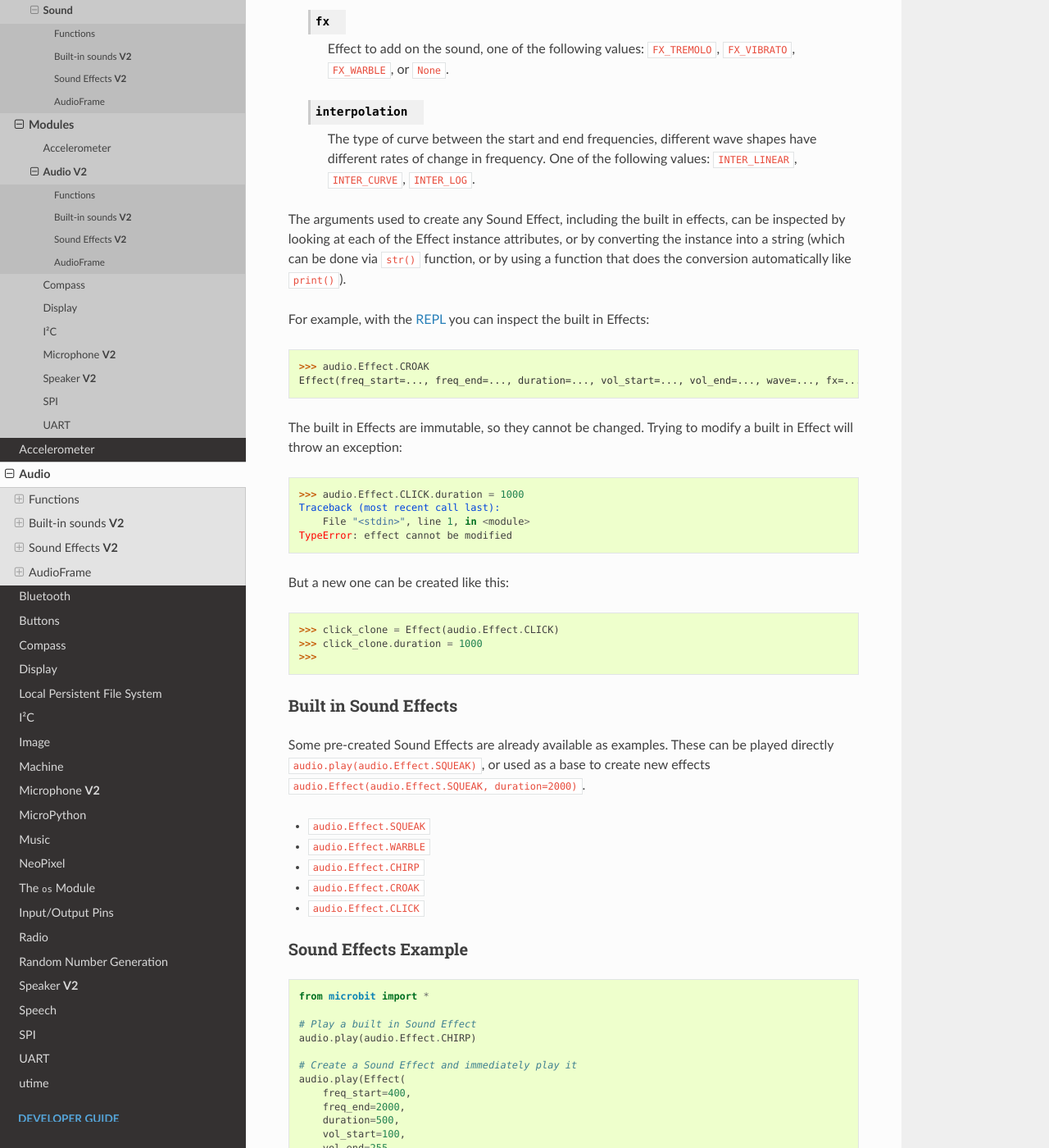
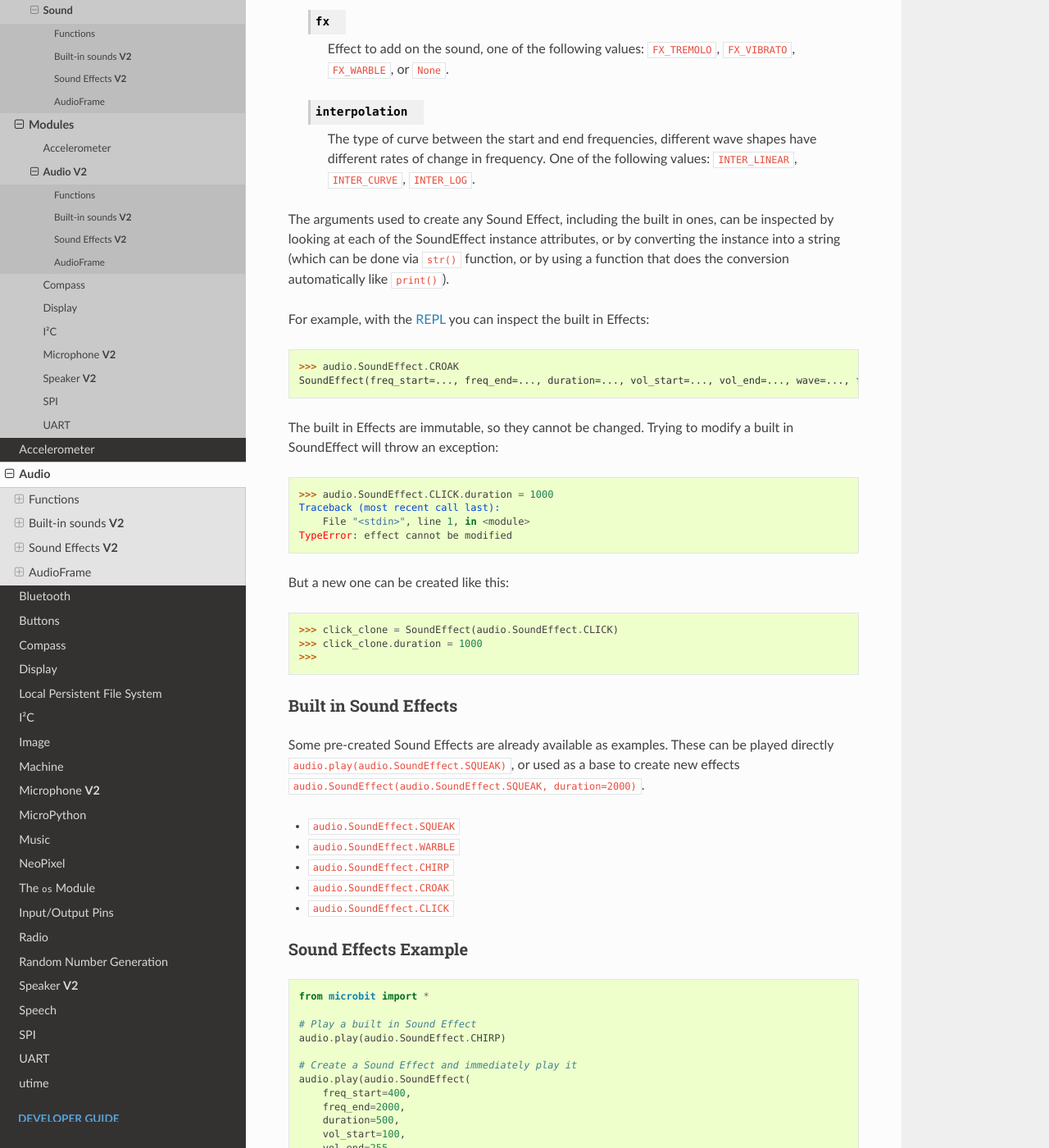
Before and after one commit to bbcmicrobit/micropython, a Sphinx documentation site: the page built from docs/audio.rst, in a window 1280 px wide and 1400 px high, scrolled down 3487 px. Shown: the whole window at 82% size. Built offline with Sphinx 7.4.7 and the Read the Docs theme 2.0.0, drawn with Linux system fonts in a browser that asks for light colours; pages that are not in the unit, such as notebooks, are missing from menus; some of the changed text lies outside the part shown.

Commit message:
docs: Change proposed audio.Effect() to audio.SoundEffect()

```diff
--- a/docs/audio.rst
+++ b/docs/audio.rst
@@ -20,7 +20,7 @@ There are three different kinds of audio sources that can be played using the
 2. `Sound Effects <#sound-effects-v2>`_ (**V2**), a way to create custom sounds
    by configuring its parameters::
 
-    my_effect = audio.Effect(freq_start=400, freq_end=2500, duration=500)
+    my_effect = audio.SoundEffect(freq_start=400, freq_end=2500, duration=500)
     audio.play(my_effect)
 
 3. `Audio Frames <##audioframe>`_, an iterable (like a list or a generator)
@@ -45,8 +45,8 @@ Functions
         - ``Sound``: The ``microbit`` module contains a list of
           built-in sounds, e.g. ``audio.play(Sound.TWINKLE)``. A full list can
           be found in the `Built in sounds <#built-in-sounds-v2>`_ section.
-        - ``Effect``: A sound effect, or an iterable of sound effects, created
-          via the :py:meth:`audio.Effect` class
+        - ``SoundEffect``: A sound effect, or an iterable of sound effects,
+          created via the :py:meth:`audio.SoundEffect` class
         - ``AudioFrame``: An iterable of ``AudioFrame`` instances as described
           in the `AudioFrame Technical Details <#id2>`_ section
 
@@ -114,17 +114,17 @@ Sound Effects **V2**
 ====================
 
 .. py:class::
-    Effect(preset=None, freq_start=400, freq_end=200, duration=500, vol_start=100, vol_end=255, wave=WAVE_SQUARE, fx=None, interpolation=INTER_LINEAR)
+    SoundEffect(preset=None, freq_start=400, freq_end=200, duration=500, vol_start=100, vol_end=255, wave=WAVE_SQUARE, fx=None, interpolation=INTER_LINEAR)
 
-    An ``Effect`` instance represents a sound effect, composed by a set of
+    An ``SoundEffect`` instance represents a sound effect, composed by a set of
     parameters configured via the constructor or attributes.
 
     All the parameters are optional, with default values as shown above, and
     they can all be modified via attributes of the same name. For example, we
-    can first create an effect ``my_effect = Effect(duration=1000)``, and then
-    change its attributes ``my_effect.duration = 500``.
+    can first create an effect ``my_effect = SoundEffect(duration=1000)``,
+    and then change its attributes ``my_effect.duration = 500``.
 
-    :param preset: An existing Effect instance to use as a base, its values
+    :param preset: An existing SoundEffect instance to use as a base, its values
         are cloned in the new instance, and any additional arguments provided
         overwrite the base values.
     :param freq_start: Start Frequency in Hertz (Hz), eg: ``400``
@@ -180,29 +180,29 @@ Sound Effects **V2**
         in frequency. One of the following values: ``INTER_LINEAR``,
         ``INTER_CURVE``, ``INTER_LOG``.
 
-The arguments used to create any Sound Effect, including the built in effects,
-can be inspected by looking at each of the Effect instance attributes, or by
-converting the instance into a string (which can be done via ``str()``
+The arguments used to create any Sound Effect, including the built in ones,
+can be inspected by looking at each of the SoundEffect instance attributes,
+or by converting the instance into a string (which can be done via ``str()``
 function, or by using a function that does the conversion automatically like
 ``print()``).
 
 For example, with the :doc:`REPL </devguide/repl>` you can inspect the built
 in Effects::
 
-    >>> audio.Effect.CROAK
-    Effect(freq_start=..., freq_end=..., duration=..., vol_start=..., vol_end=..., wave=..., fx=..., interpolation=...)
+    >>> audio.SoundEffect.CROAK
+    SoundEffect(freq_start=..., freq_end=..., duration=..., vol_start=..., vol_end=..., wave=..., fx=..., interpolation=...)
 
 The built in Effects are immutable, so they cannot be changed. Trying to modify
-a built in Effect will throw an exception::
+a built in SoundEffect will throw an exception::
 
-    >>> audio.Effect.CLICK.duration = 1000
+    >>> audio.SoundEffect.CLICK.duration = 1000
     Traceback (most recent call last):
         File "<stdin>", line 1, in <module>
     TypeError: effect cannot be modified
 
 But a new one can be created like this::
 
-    >>> click_clone = Effect(audio.Effect.CLICK)
+    >>> click_clone = SoundEffect(audio.SoundEffect.CLICK)
     >>> click_clone.duration = 1000
     >>>
 
@@ -210,14 +210,15 @@ Built in Sound Effects
 ----------------------
 
 Some pre-created Sound Effects are already available as examples. These can
-be played directly ``audio.play(audio.Effect.SQUEAK)``, or used as a base to
-create new effects ``audio.Effect(audio.Effect.SQUEAK, duration=2000)``.
+be played directly ``audio.play(audio.SoundEffect.SQUEAK)``,
+or used as a base to create new effects
+``audio.SoundEffect(audio.SoundEffect.SQUEAK, duration=2000)``.
 
-* ``audio.Effect.SQUEAK``
-* ``audio.Effect.WARBLE``
-* ``audio.Effect.CHIRP``
-* ``audio.Effect.CROAK``
-* ``audio.Effect.CLICK``
+* ``audio.SoundEffect.SQUEAK``
+* ``audio.SoundEffect.WARBLE``
+* ``audio.SoundEffect.CHIRP``
+* ``audio.SoundEffect.CROAK``
+* ``audio.SoundEffect.CLICK``
 
 Sound Effects Example
 ---------------------
@@ -227,10 +228,10 @@ Sound Effects Example
     from microbit import *
 
     # Play a built in Sound Effect
-    audio.play(audio.Effect.CHIRP)
+    audio.play(audio.SoundEffect.CHIRP)
 
     # Create a Sound Effect and immediately play it
-    audio.play(Effect(
+    audio.play(audio.SoundEffect(
         freq_start=400,
         freq_end=2000,
         duration=500,
@@ -242,7 +243,7 @@ Sound Effects Example
     ))
 
     # Play a Sound Effect instance, modify an attribute, and play it again
-    my_effect = Effect(
+    my_effect = audio.SoundEffect(
         preset=audio.CHIRP
         freq_start=400,
         freq_end=2000,
@@ -253,8 +254,8 @@ Sound Effects Example
 
     # You can also create a new effect based on an existing one, and modify
     # any of its characteristics via arguments
-    audio.play(audio.Effect.WARBLE)
-    my_modified_effect = Effect(audio.Effect.WARBLE, duration=1000)
+    audio.play(audio.SoundEffect.WARBLE)
+    my_modified_effect = SoundEffect(audio.SoundEffect.WARBLE, duration=1000)
     audio.play(my_modified_effect)
 
     # Use sensor data to modify and play the existing Sound Effect instance
@@ -265,12 +266,12 @@ Sound Effects Example
 
         if button_a.is_pressed():
             # On button A play an effect and once it's done show an image
-            audio.play(audio.Effect.CHIRP)
+            audio.play(audio.SoundEffect.CHIRP)
             display.show(Image.DUCK)
             sleep(500)
         elif button_b.is_pressed():
             # On button B play an effect while showing an image
-            audio.play(audio.Effect.CLICK, wait=False)
+            audio.play(audio.SoundEffect.CLICK, wait=False)
             display.show(Image.SQUARE)
             sleep(500)
 
```
